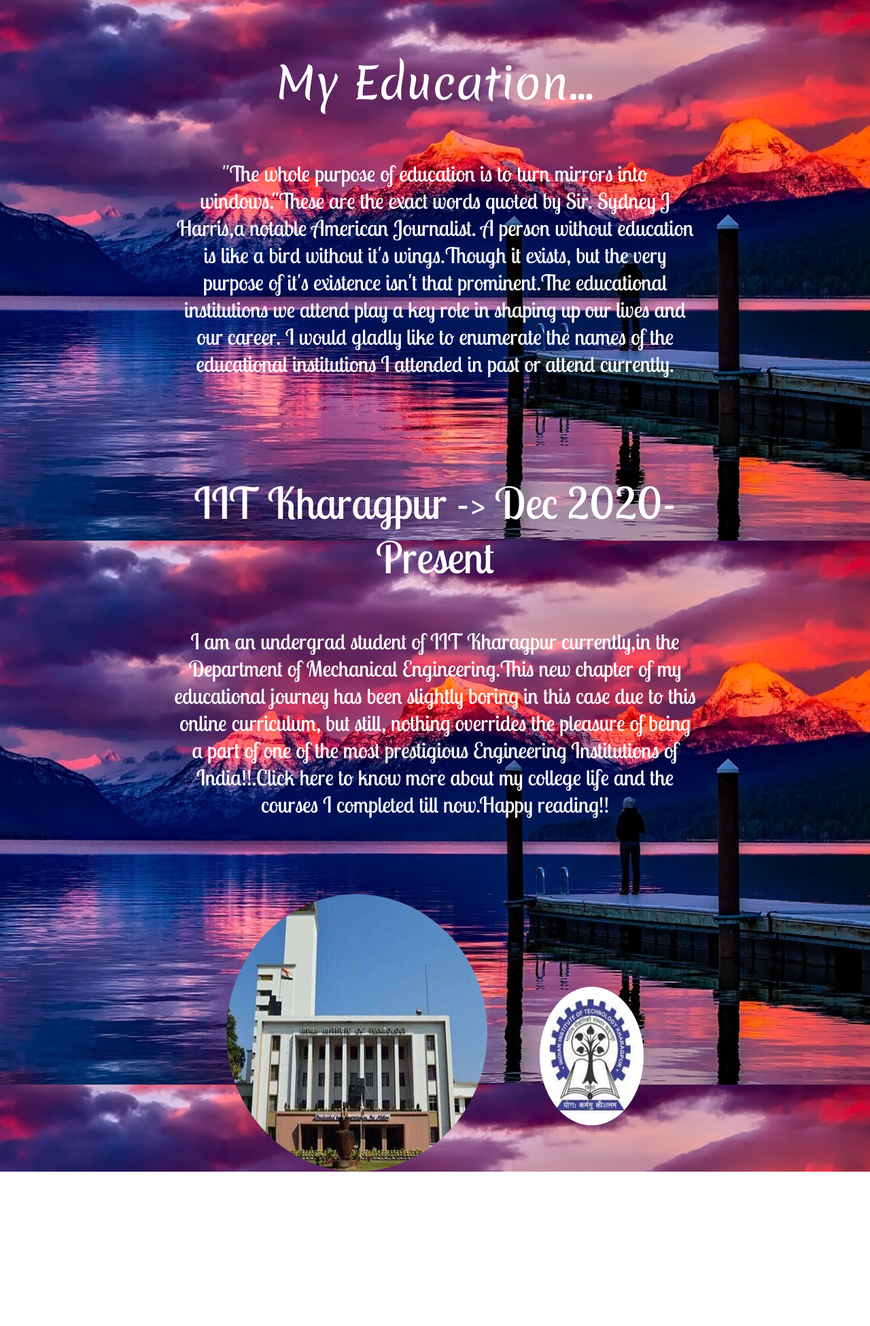
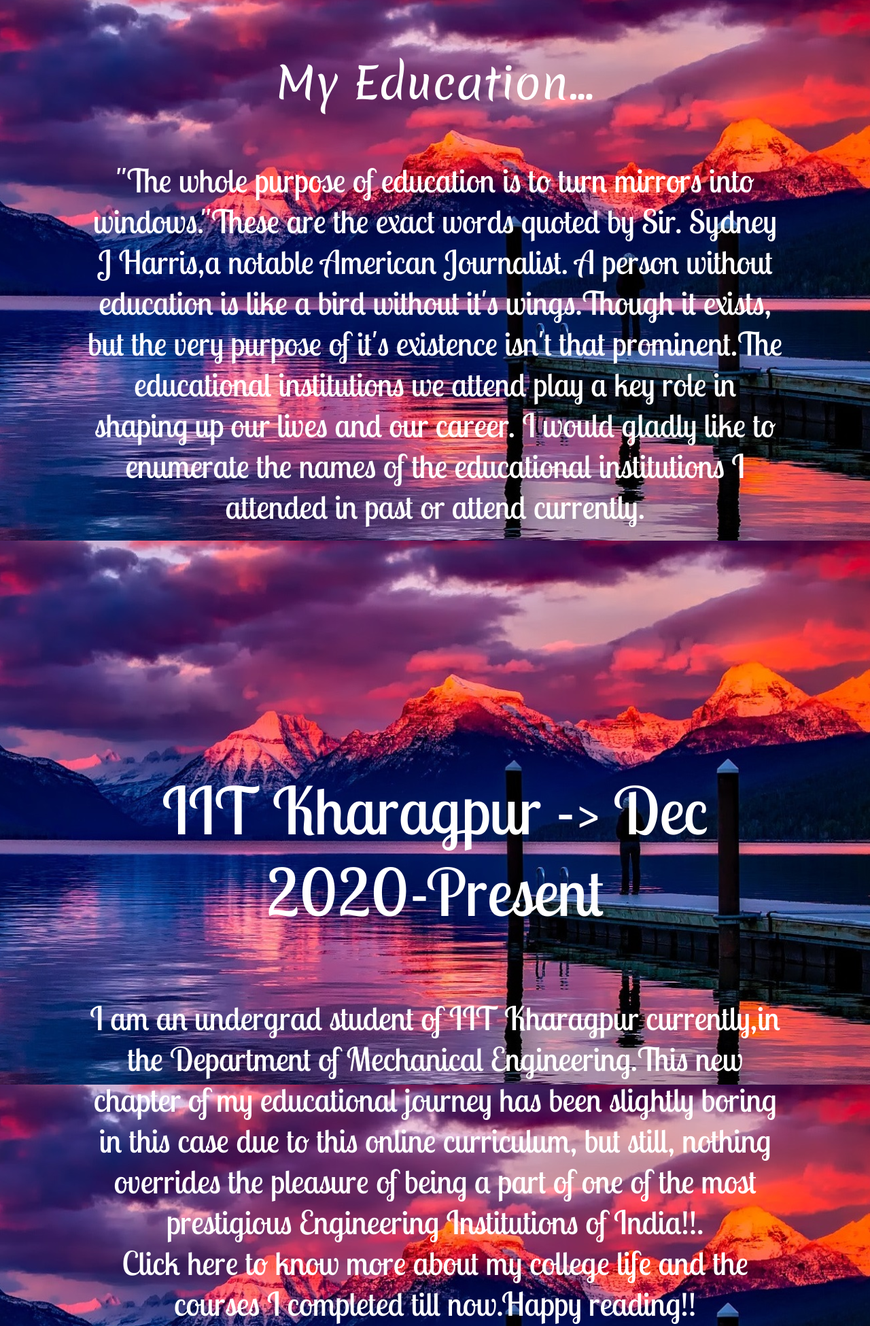
Before and after one commit to AhanaGanguly1511/cv, a plain HTML site: page education.html in a window 1280 px wide. Shown: the part 5-1955 px from the top of the page at 68% size. Before the commit the page ends 1728 px from the top, so only its background shows below. Drawn offline with Linux system fonts and the light colour scheme; a web font is replaced by a local one.

Commit message:
Add files via upload

```diff
--- a/edu.css
+++ b/edu.css
@@ -27,53 +27,39 @@ background-size: cover;
 }
 .intro
 {
-    width:60%;
-    font-size: 200%;
+    width:80%;
+    font-size: 300%;
     font-family: 'Lobster Two', cursive ;
     position:absolute;
     top:30%;
-    left:20%;
+    left:10%;
     color: white;
 }
 .college
 {
-    font-size: 200%;
-    width:60%;
+    font-size: 300%;
+    width:80%;
     font-family: 'Lobster Two', cursive ;
     position :absolute;
-    top:80%;
-    left:20%;
+    top:130%;
+    left:10%;
     color:white;
 }
-.divimages
-{   text-align:center;
-    width:70%;
-    height:200px;
-    background-image: url(display.jpg);
-    height: 1500px;
-    /* Background image is centered vertically and horizontally at all times */
-background-position: center center;
 
-/* Background image doesn’t tile */
-background-repeat: no-repeat;
 
-    position:absolute;
-    top:100%;
-    left:15%;
-}
 .images
 {   position:absolute;
     top:100%;
-    left:10%;
+    left:5%;
     width:50%;
-    height:60%;
+    height:40%;
     border-radius: 100%;
 }
 .images2
 {
     position:absolute;
-    top:120%;
-    left:70%;
+    top:105%;
+    left:75%;
     width:20%;
     height:30%;
     border-radius: 100%;
--- a/education.html
+++ b/education.html
@@ -17,7 +17,8 @@
     </div>
     <div class="college">
      <p style="font-size:200%;">IIT Kharagpur -> Dec 2020-Present</p>
-     <p>I am an undergrad student of IIT Kharagpur currently,in the Department of Mechanical Engineering.This new chapter of my educational journey has been slightly boring in this case due to this online curriculum, but still, nothing overrides the pleasure of being a part of one of the most prestigious Engineering Institutions of India!!.Click here to know more about my college life and the courses I completed till now.Happy reading!!</p><br>
+     <p>I am an undergrad student of IIT Kharagpur currently,in the Department of Mechanical Engineering.This new chapter of my educational journey has been slightly boring in this case due to this online curriculum, but still, nothing overrides the pleasure of being a part of one of the most prestigious Engineering Institutions of India!!.
+         <br style="">Click here to know more about my college life and the courses I completed till now.Happy reading!!</p><br>
      <img class="images" src="kgp.jpg" alt="kgp-img"><br>
      <img class="images2" src="kgplogo.jpg" alt="kgp-img">
     </div>
```
